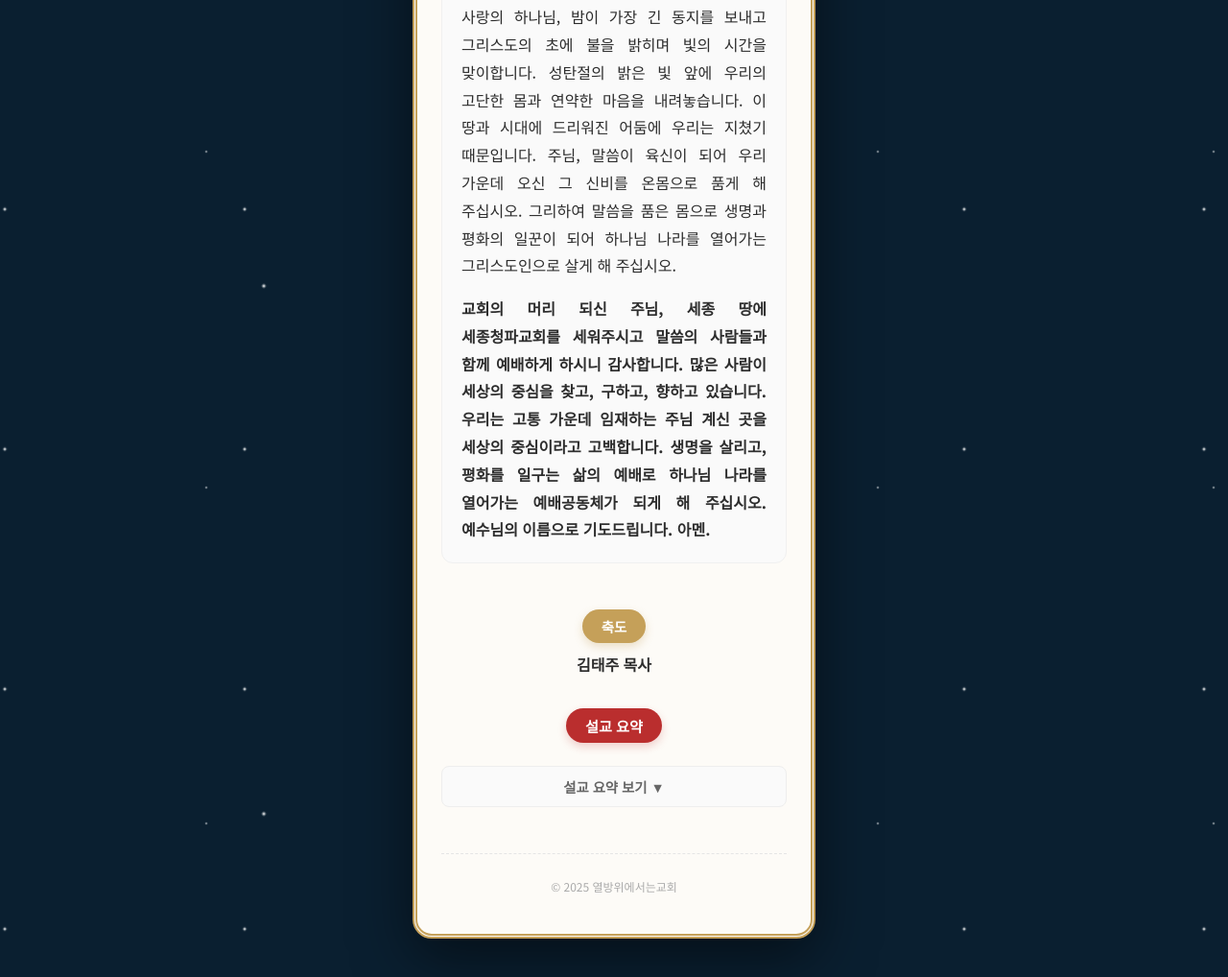
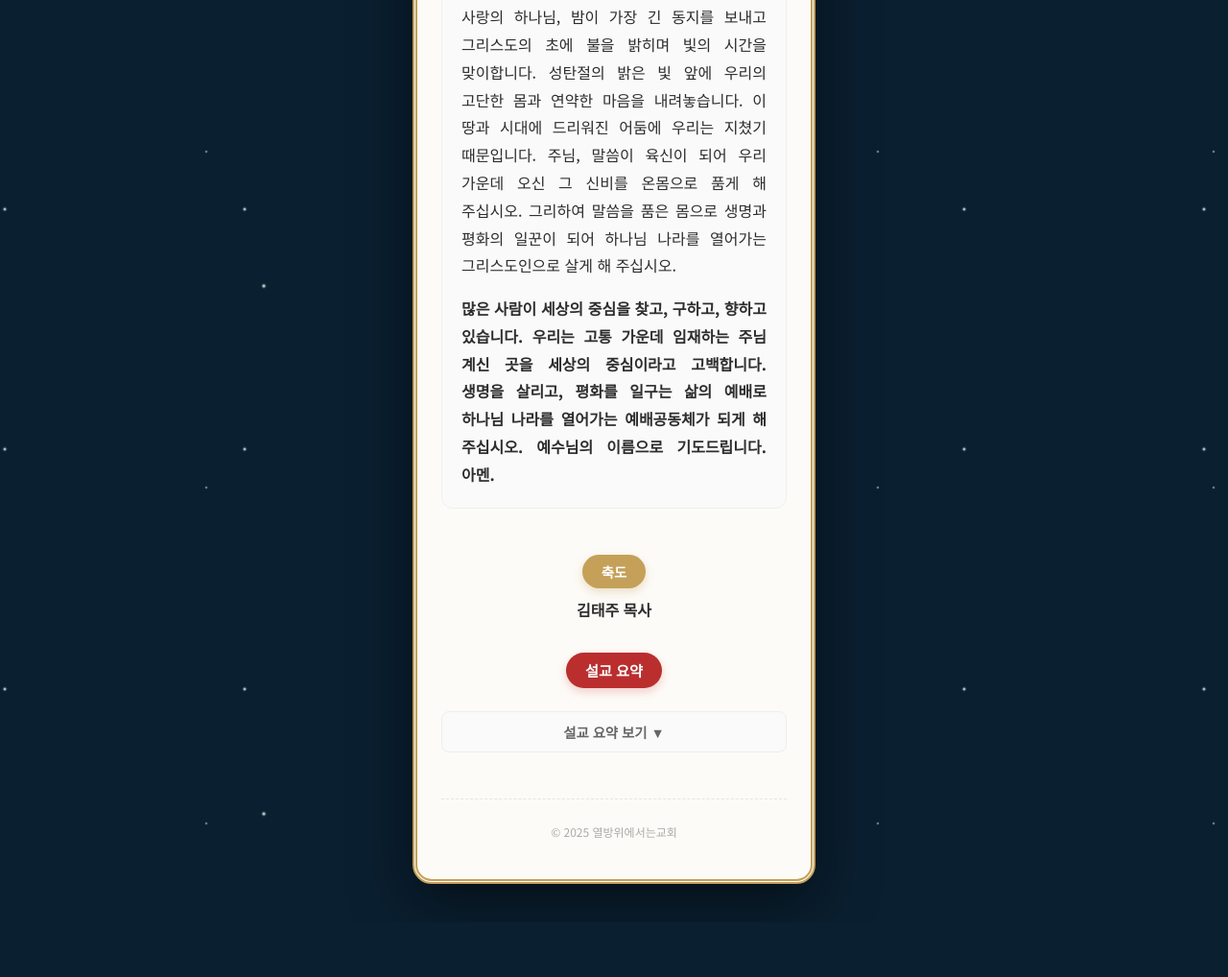
Before and after one commit to smdjoo-stack/christmasworship-bulltine, a plain HTML site: page index.html in a window 1280 px wide. Shown: the part 2177-3195 px from the top of the page at 96% size. After the commit the page ends 3138 px from the top, so only its background shows below. Drawn offline with Linux system fonts and the light colour scheme; a web font is replaced by a local one.

Commit message:
Add files via upload

```diff
--- a/index.html
+++ b/index.html
@@ -132,9 +132,8 @@
                 <p>사랑의 하나님, 밤이 가장 긴 동지를 보내고 그리스도의 초에 불을 밝히며 빛의 시간을 맞이합니다. 성탄절의 밝은 빛 앞에 우리의 고단한 몸과 연약한 마음을 내려놓습니다. 이 땅과
                     시대에 드리워진 어둠에 우리는 지쳤기 때문입니다. 주님, 말씀이 육신이 되어 우리 가운데 오신 그 신비를 온몸으로 품게 해 주십시오. 그리하여 말씀을 품은 몸으로 생명과 평화의
                     일꾼이 되어 하나님 나라를 열어가는 그리스도인으로 살게 해 주십시오.</p>
-                <p>교회의 머리 되신 주님, 세종 땅에 세종청파교회를 세워주시고 말씀의 사람들과 함께 예배하게 하시니 감사합니다. 많은 사람이 세상의 중심을 찾고, 구하고, 향하고 있습니다. 우리는
-                    고통 가운데 임재하는 주님 계신 곳을 세상의 중심이라고 고백합니다. 생명을 살리고, 평화를 일구는 삶의 예배로 하나님 나라를 열어가는 예배공동체가 되게 해 주십시오. 예수님의
-                    이름으로 기도드립니다. 아멘.</p>
+                <p>많은 사람이 세상의 중심을 찾고, 구하고, 향하고 있습니다. 우리는 고통 가운데 임재하는 주님 계신 곳을 세상의 중심이라고 고백합니다. 생명을 살리고, 평화를 일구는 삶의 예배로
+                    하나님 나라를 열어가는 예배공동체가 되게 해 주십시오. 예수님의 이름으로 기도드립니다. 아멘.</p>
             </div>
         </section>
 
```
